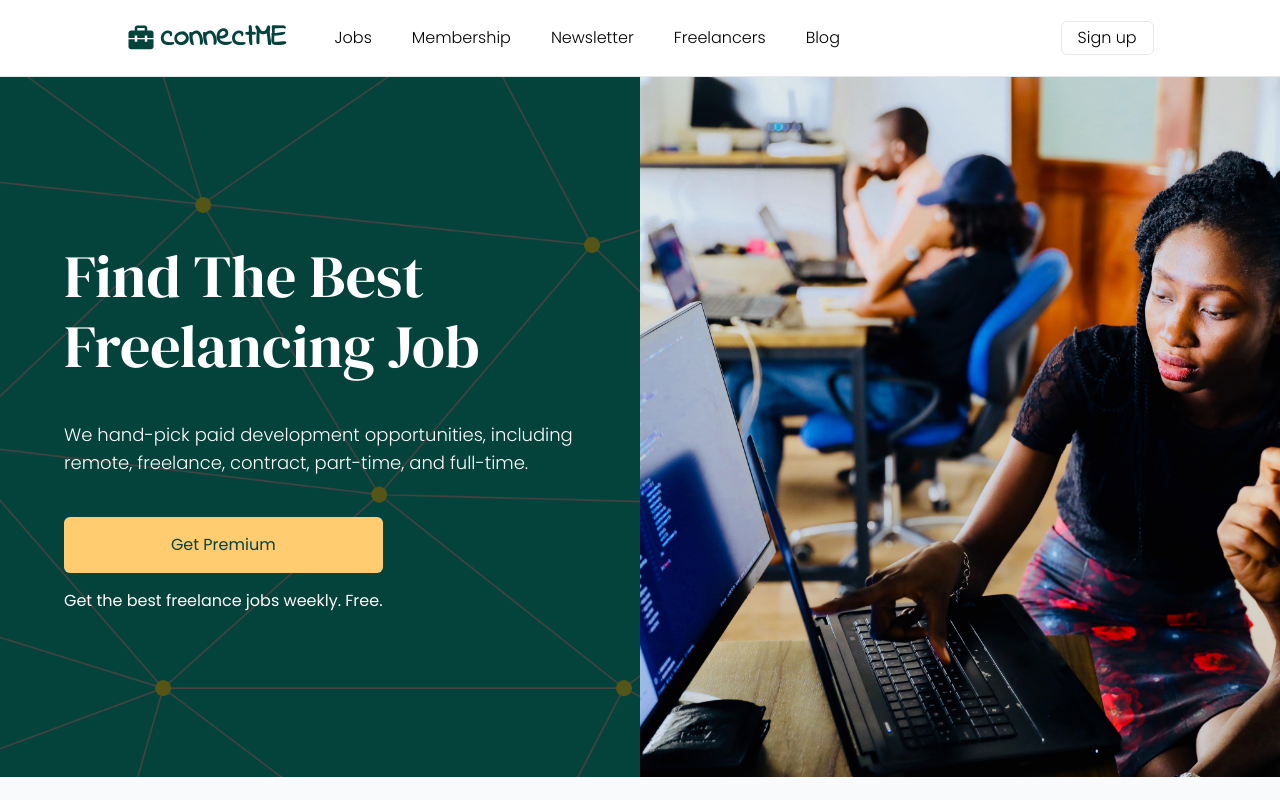
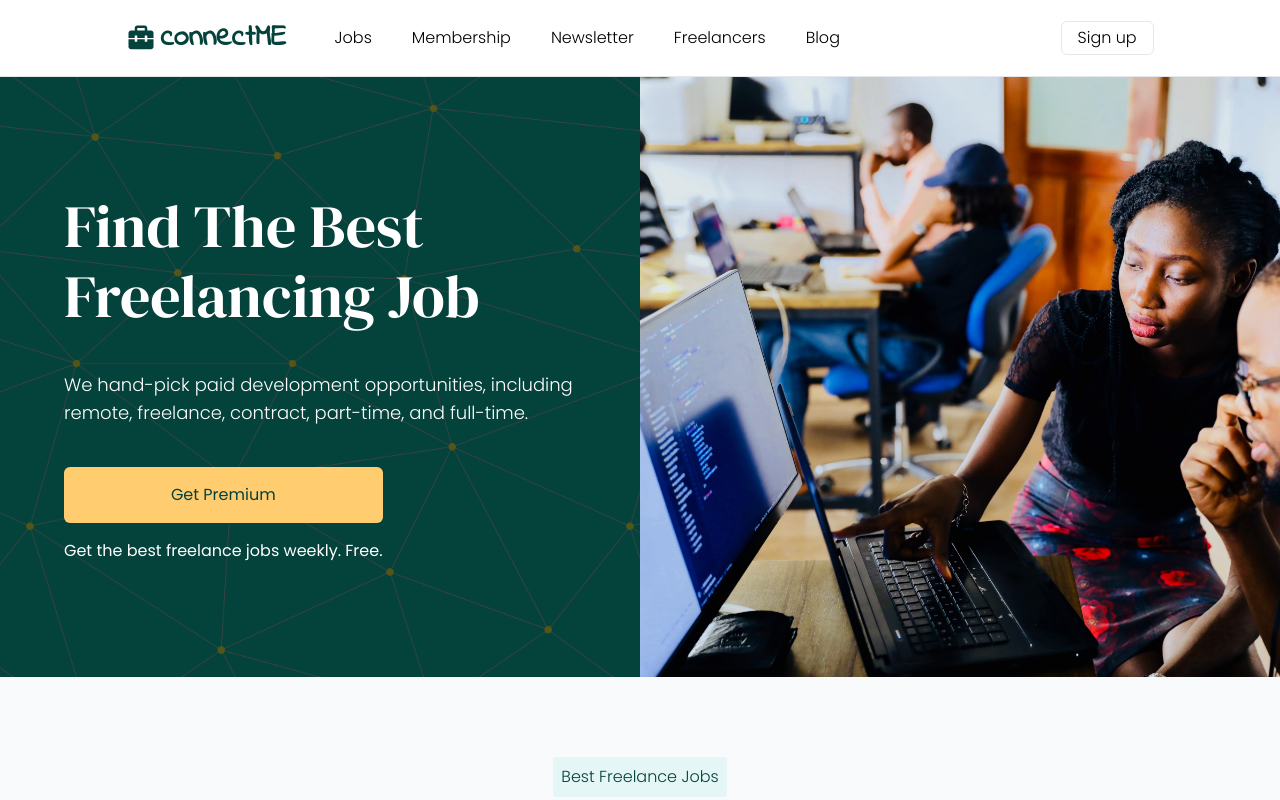
Before and after one commit to AzimiShaja/connectME, a React (Vite) app: page / in a window 1280 px wide. Shown: the top 800 px of the page. Built offline with nearby package versions, Linux system fonts and the light colour scheme; a web font is replaced by a local one.

Commit message:
fixes screen issues

```diff
--- a/src/components/Hero.jsx
+++ b/src/components/Hero.jsx
@@ -3,7 +3,7 @@ import React from "react";
 
 const Hero = () => {
   return (
-    <div className="bg-green pattern grid grid-cols-2 max-md:grid-cols-1 items-center h-screen md:h-[700px] justify-center">
+    <div className="bg-green pattern grid grid-cols-2 max-md:grid-cols-1 items-center  md:h-[600px] justify-center">
       <div className=" h-full flex items-center  justify-center flex-col  max-lg:py-10 px-8">
         <div className="max-w-lg flex flex-col gap-10 items-start max-md:items-center">
           <h1 className="lg:text-6xl md:text-5xl  text-4xl font-light  text-white font-dm lg:leading-[70px] max-md:text-center">
@@ -23,7 +23,7 @@ const Hero = () => {
           </div>
         </div>
       </div>
-      <img src={bg} className="h-full object-cover " />
+      <img src={bg} className="md:h-[600px] object-cover" />
     </div>
   );
 };
--- a/src/components/Portfolio.jsx
+++ b/src/components/Portfolio.jsx
@@ -7,7 +7,7 @@ import { BiUser } from "react-icons/bi";
 const Portfolio = () => {
   return (
     <div className="py-20 flex flex-col items-center sm:px-8">
-      <div className="lg:w-9/12  w-full flex max-md:flex-col max-lg:px-8 max-lg:py-8 gap-20  sm:rounded-lg bg-green justify-between">
+      <div className="lg:w-9/12 max-h-[900px]  w-full flex max-md:flex-col max-lg:px-8 max-lg:py-8 gap-20  sm:rounded-lg bg-green justify-between">
         <div className="flex flex-col justify-around text-white lg:py-10 lg:px-20 gap-5 max-w-[700px]">
           <div className="flex flex-col items-start max-md:items-center gap-5 border-b border-gray-500 pb-10">
             <p className="bg-whiteGreen p-2 lg:w-fit text-green rounded-md text-sm max-md:text-center">
--- a/src/index.scss
+++ b/src/index.scss
@@ -12,7 +12,7 @@
 .pattern {
   background-image: url(/src/assets/pattern.png);
   background-attachment: fixed;
-  background-size: cover;
+  background-size: contain;
 }
 
 .open {
```
